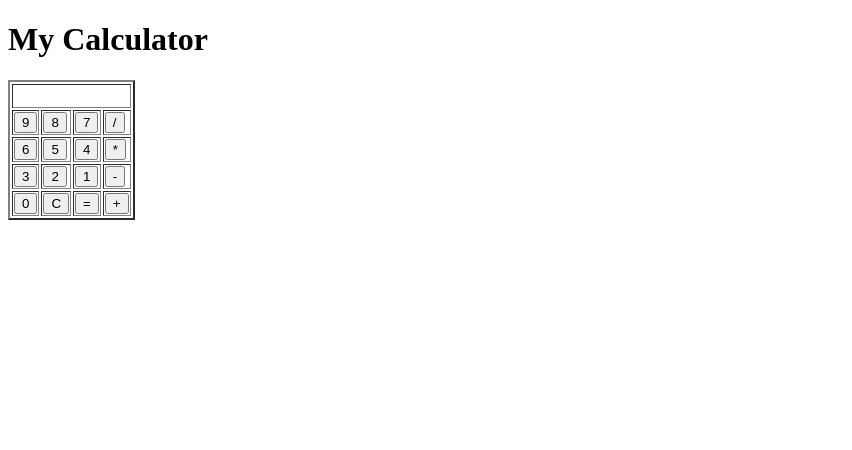
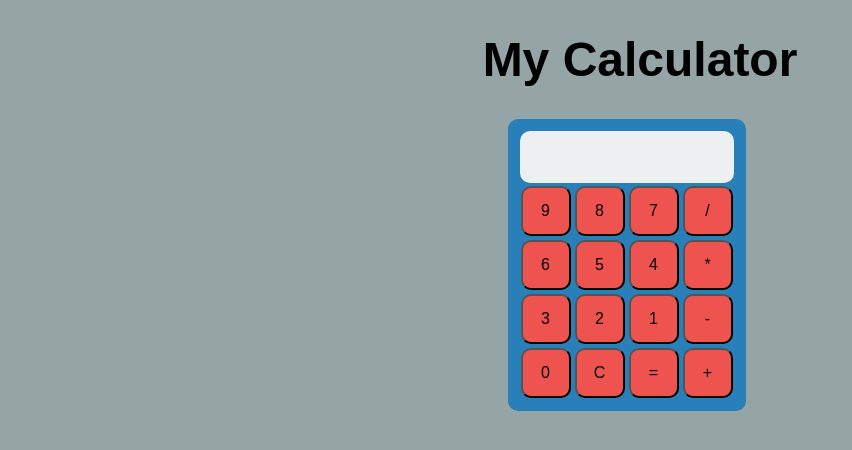
Before and after one commit to IPORTER15/javascript-HTML-calculator, a plain HTML site: page index.html in a window 1280 px wide. Shown: the whole page, without its empty margins (0-852 px from the left). Drawn offline with Linux system fonts and the light colour scheme.

Commit message:
first commit

```diff
--- a/index.html
+++ b/index.html
@@ -2,11 +2,13 @@
 <html>
     <head>
         <tittle></tittle>
+        <link rel="stylesheet" href="style.css" type="text/css" />
+        <link href="https://fonts.googleapis.com/css?family=Open+Sans" rel="stylesheet">
     </head>
     <body>
         <h1 id="tittle">My Calculator</h1>
         <div id="keypad">
-            <table border="2">
+            <table>
                 <tr>
                     <td colspan="4" id="display-bar" height= "20px"></td>
                 </tr>
--- /dev/null
+++ b/style.css
@@ -0,0 +1,47 @@
+body{
+    background-color: #95a5a6;
+}
+
+h1{
+    text-align: center;
+    font-family: 'Open Spans', sans-serif;
+    font-size: 3em;
+}
+
+#calculator-brand{
+    text-align: right;
+    color: white;
+    font-size: 1.5em;
+}
+
+#keypad{
+    width:265px;
+    margin-left: auto;
+    margin-right: auto;
+}
+
+table{
+    background-color: #2980b9;
+    border-radius: 10px;
+    padding: 10px;
+}
+
+#display-bar{
+    background-color: #ecf0f1;
+    margin-bottom: 10px;
+    height: 50px;
+    font-size: 2em;
+    font-family: 'VT323',  monospace;
+    overflow: hidden;
+    white-space: nowrap;
+    border-radius: 10px;
+    padding-left: 10px;
+}
+
+input[type=button]{
+    background-color: #EF5350;
+    height: 50px;
+    width: 50px;
+    font-size: 1em;
+    border-radius: 10px;
+}
```
Also changed, not shown: sytle.css (deleted).
